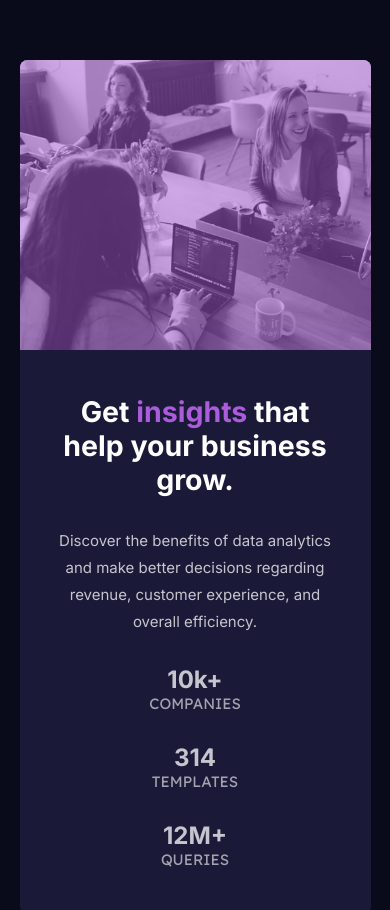
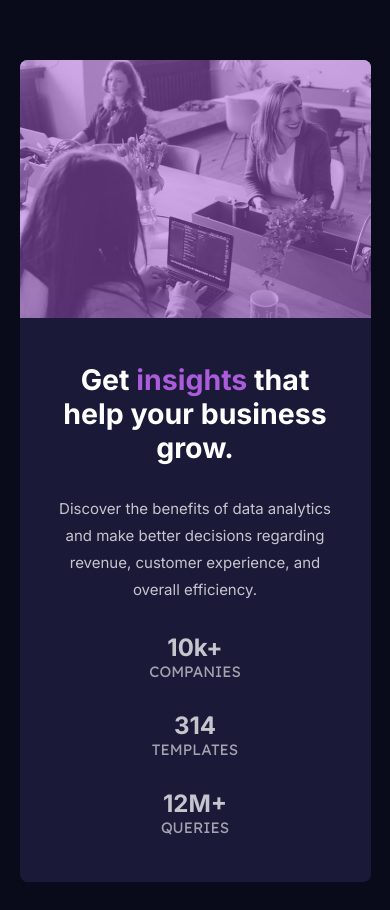
Before and after one commit to husamXA1/stats-preview-card-component, a plain HTML site: page index.html in a window 390 px wide. Shown: the part 190-1100 px from the top of the page. Drawn offline with Linux system fonts and the light colour scheme.

Commit message:
fixed mobile image

```diff
--- a/index.html
+++ b/index.html
@@ -16,7 +16,7 @@
     <div class="stats__picture">
       <picture>
         <source media="(min-width: 500px)" srcset="images/image-header-desktop.jpg">
-        <img class="stats__image" src="images/image-header-desktop.jpg" alt="mobile image">
+        <img class="stats__image" src="images/image-header-mobile.jpg" alt="mobile image">
       </picture>
       <div class="overlay"></div>
     </div>
```
